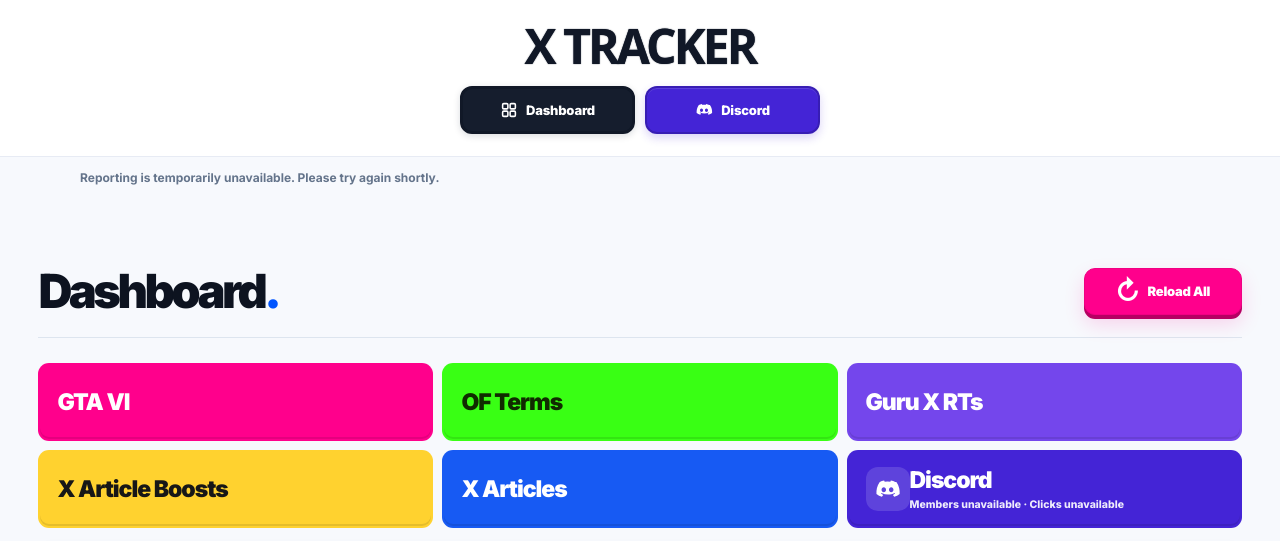
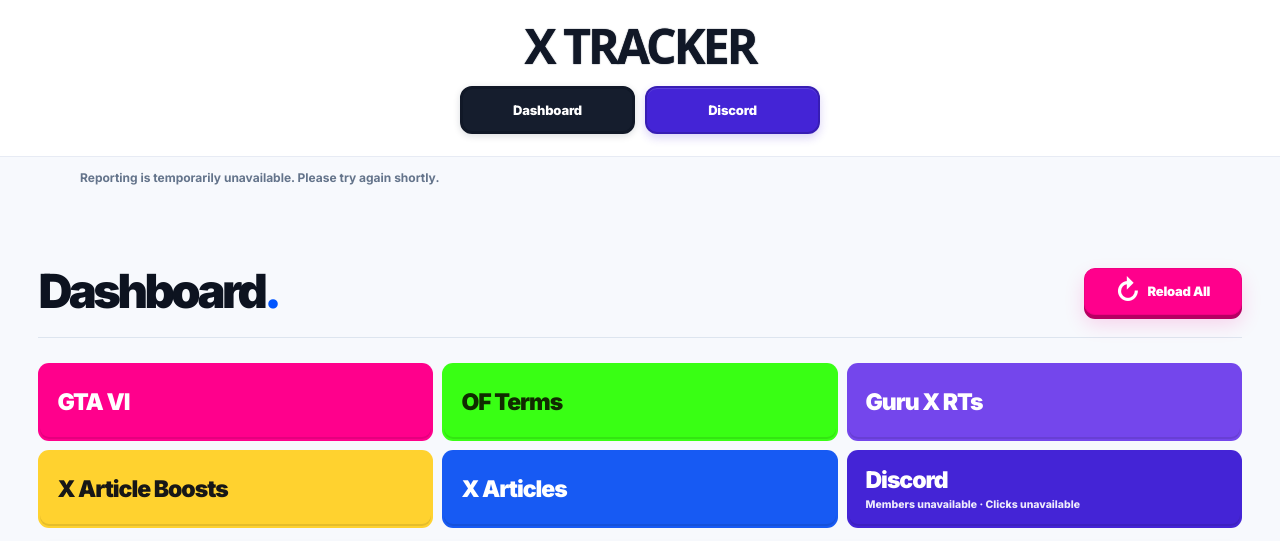
Before and after one commit to louisrid/fanvue-x-tracker-live, a website: page public/index.html in a window 1280 px wide. Shown: the top 541 px of the page. Drawn offline with Linux system fonts and the light colour scheme; no server answers; a web font is replaced by a local one.

Commit message:
Remove Discord and Dashboard icons from navigation; keep campaign links and live Discord stats

```diff
--- a/public/index.html
+++ b/public/index.html
@@ -39,8 +39,8 @@
     <div class="page-shell header-row">
       <a class="brand" href="#dashboard" aria-label="X Tracker Dashboard"><span class="brand-name">X TRACKER</span></a>
   <nav class="mobile-nav" aria-label="Main pages">
-    <button class="mobile-nav-item is-active" data-page="dashboard" type="button"><svg viewBox="0 0 24 24" aria-hidden="true"><rect x="3.5" y="3.5" width="7" height="7" rx="1.5"/><rect x="13.5" y="3.5" width="7" height="7" rx="1.5"/><rect x="3.5" y="13.5" width="7" height="7" rx="1.5"/><rect x="13.5" y="13.5" width="7" height="7" rx="1.5"/></svg><span>Dashboard</span></button>
-    <button class="mobile-nav-item discord-nav-button" data-page="discord" type="button"><svg class="discord-brand-logo" viewBox="0 0 24 24" aria-hidden="true"><path fill="currentColor" d="M18.9 5.3A16 16 0 0 0 15 4l-.5 1.1a14 14 0 0 0-5 0L9 4a16 16 0 0 0-3.9 1.3C2.6 9 2 12.5 2.2 15.9A15.7 15.7 0 0 0 7 18.4l1.2-1.6c-.7-.3-1.4-.7-2-1.2l.5-.4c3.8 1.8 7.9 1.8 11.6 0l.5.4c-.6.5-1.3.9-2 1.2l1.2 1.6a15.7 15.7 0 0 0 4.8-2.5c.2-3.4-.4-6.9-2.9-10.6ZM8.7 14.5c-1.1 0-2-1-2-2.2s.9-2.2 2-2.2 2 1 2 2.2-.9 2.2-2 2.2Zm6.6 0c-1.1 0-2-1-2-2.2s.9-2.2 2-2.2 2 1 2 2.2-.9 2.2-2 2.2Z"/></svg><span>Discord</span></button>
+    <button class="mobile-nav-item is-active" data-page="dashboard" type="button"><span>Dashboard</span></button>
+    <button class="mobile-nav-item discord-nav-button" data-page="discord" type="button"><span>Discord</span></button>
   </nav>
     </div>
   </header>
@@ -90,7 +90,6 @@
           <span class="dashboard-pill-copy"><strong>X Articles</strong><span class="dashboard-pill-meta">X performance</span></span>
         </a>
               <a class="dashboard-campaign-pill is-discord" href="#discord" aria-label="Open Discord">
-          <span class="dashboard-discord-icon" aria-hidden="true"><svg class="discord-brand-logo" viewBox="0 0 24 24" aria-hidden="true"><path fill="currentColor" d="M18.9 5.3A16 16 0 0 0 15 4l-.5 1.1a14 14 0 0 0-5 0L9 4a16 16 0 0 0-3.9 1.3C2.6 9 2 12.5 2.2 15.9A15.7 15.7 0 0 0 7 18.4l1.2-1.6c-.7-.3-1.4-.7-2-1.2l.5-.4c3.8 1.8 7.9 1.8 11.6 0l.5.4c-.6.5-1.3.9-2 1.2l1.2 1.6a15.7 15.7 0 0 0 4.8-2.5c.2-3.4-.4-6.9-2.9-10.6ZM8.7 14.5c-1.1 0-2-1-2-2.2s.9-2.2 2-2.2 2 1 2 2.2-.9 2.2-2 2.2Zm6.6 0c-1.1 0-2-1-2-2.2s.9-2.2 2-2.2 2 1 2 2.2-.9 2.2-2 2.2Z"/></svg></span>
           <span class="dashboard-pill-copy"><strong>Discord</strong><span class="dashboard-pill-meta"><span data-discord-pill-count>Members pending</span><span class="dashboard-pill-separator" aria-hidden="true"> · </span><span data-discord-pill-clicks>Clicks pending</span></span></span>
         </a>
       </nav>
```
